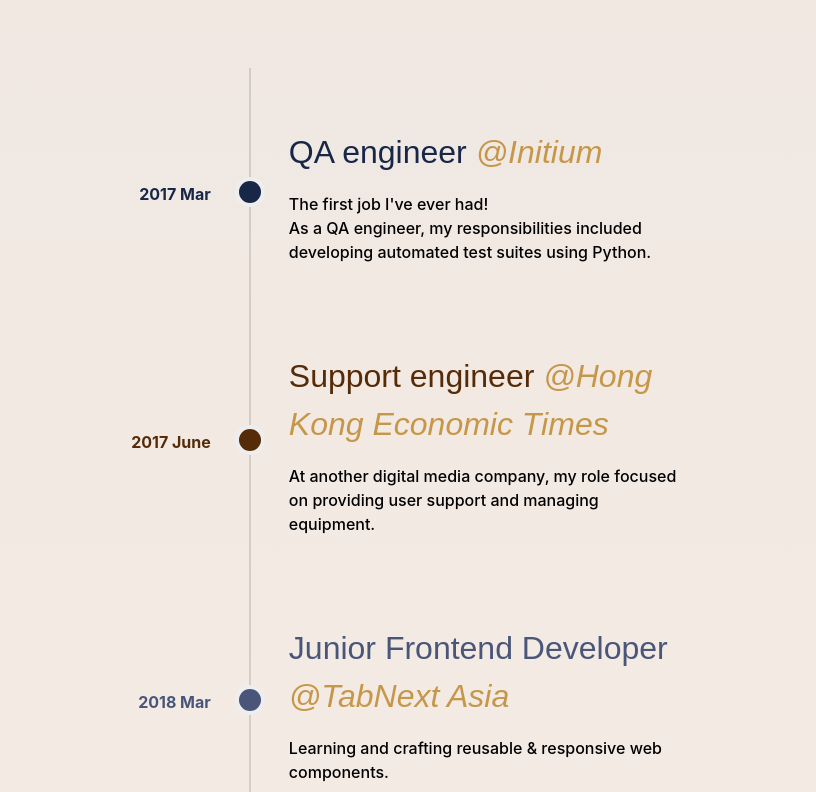
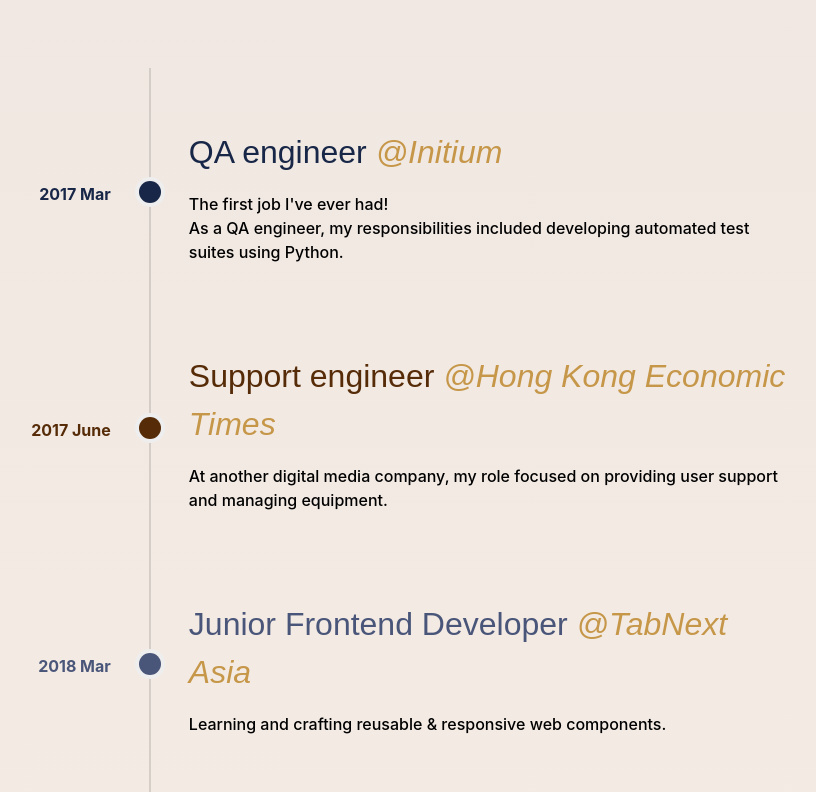
Before and after one commit to HoiPangCHEUNG/hoipangcheung.github.io, a Vue app: page / in a window 1280 px wide. Shown: the part 908-1700 px from the top of the page, without its empty margins (230-1046 px from the left). Built offline with nearby package versions, Linux system fonts and the light colour scheme.

Commit message:
css: update max-width of timeLine in small screen

```diff
--- a/src/components/sections/ExperienceSection.vue
+++ b/src/components/sections/ExperienceSection.vue
@@ -128,6 +128,10 @@
   #ExperienceContainer {
     margin-bottom: 64px;
   }
+
+  .Contents {
+    max-width: 600px;
+  }
 }
 
 @media (max-width: 680px) {
```
